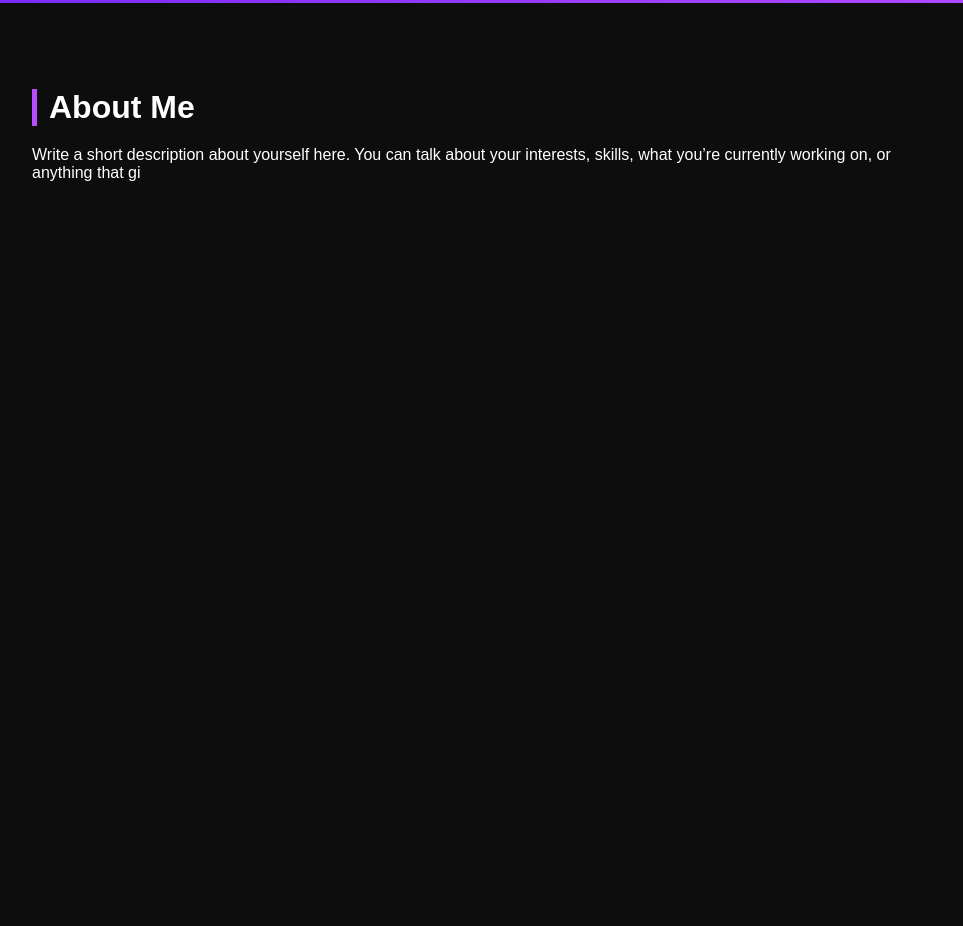
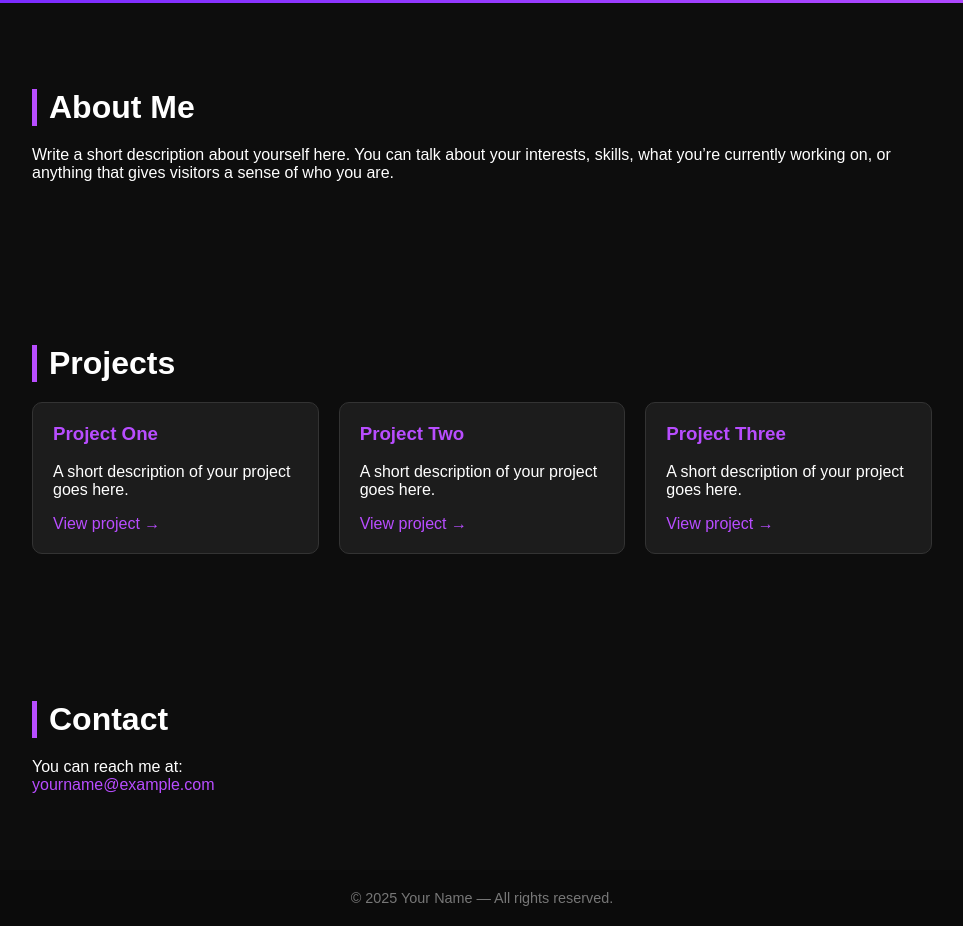
Before and after one commit to real-sarah/real-sarah.github.io, a plain HTML site: page index.html in a window 1280 px wide. Shown: the part 305-1231 px from the top of the page, without its empty margins (158-1121 px from the left). Before the commit the page ends 800 px from the top, so only its background shows below. Drawn offline with Linux system fonts and the light colour scheme.

Commit message:
Updated index.html

```diff
--- a/index.html
+++ b/index.html
@@ -96,4 +96,47 @@
         <h2>About Me</h2>
         <p>
             Write a short description about yourself here. You can talk about your interests, skills,
-            what you’re currently working on, or anything that gi
+            what you’re currently working on, or anything that gives visitors a sense of who you are.
+        </p>
+    </div>
+
+    <div class="section">
+        <h2>Projects</h2>
+        <div class="projects">
+
+            <div class="card">
+                <h3>Project One</h3>
+                <p>A short description of your project goes here.</p>
+                <a href="#">View project →</a>
+            </div>
+
+            <div class="card">
+                <h3>Project Two</h3>
+                <p>A short description of your project goes here.</p>
+                <a href="#">View project →</a>
+            </div>
+
+            <div class="card">
+                <h3>Project Three</h3>
+                <p>A short description of your project goes here.</p>
+                <a href="#">View project →</a>
+            </div>
+
+        </div>
+    </div>
+
+    <div class="section">
+        <h2>Contact</h2>
+        <p>
+            You can reach me at:
+            <br>
+            <a href="mailto:yourname@example.com">yourname@example.com</a>
+        </p>
+    </div>
+
+    <footer>
+        © 2025 Your Name — All rights reserved.
+    </footer>
+
+</body>
+</html>
```
